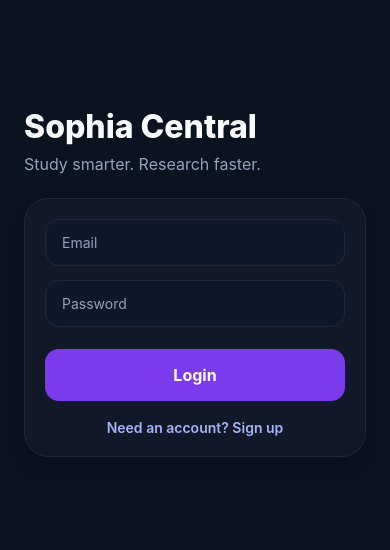
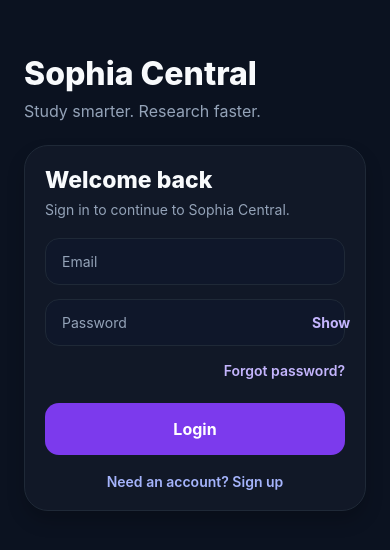
Before and after one commit to ReignnRule11/Sophia-Central-mobile, a React Native app: screen /Login in a window 390 px wide. Shown: the part 140-690 px from the top of the page. Built offline with nearby package versions, Linux system fonts and the light colour scheme; no server answers.

Commit message:
feat(auth): add password recovery and student lecturer selection

```diff
--- a/src/screens/LoginScreen.tsx
+++ b/src/screens/LoginScreen.tsx
@@ -1,6 +1,10 @@
 import React, { useState } from 'react';
 import { View, Text, TextInput, TouchableOpacity, StyleSheet, Alert, ScrollView } from 'react-native';
 import { useAuth } from '../context/AuthContext';
+import { apiClient } from '../config/api';
+
+type ScreenMode = 'login' | 'register' | 'forgot';
+type AccountRole = 'student' | 'lecturer';
 
 function getAuthErrorMessage(error: any): string {
   const raw = error?.response?.data?.message ?? error?.response?.data?.error ?? error?.message;
@@ -22,7 +26,7 @@ function getAuthErrorMessage(error: any): string {
 
 export default function LoginScreen() {
   const { signIn, register } = useAuth();
-  const [mode, setMode] = useState<'login' | 'register'>('login');
+  const [mode, setMode] = useState<ScreenMode>('login');
   const [firstName, setFirstName] = useState('');
   const [lastName, setLastName] = useState('');
   const [academicHandle, setAcademicHandle] = useState('');
@@ -31,11 +35,17 @@ export default function LoginScreen() {
   const [department, setDepartment] = useState('');
   const [email, setEmail] = useState('');
   const [password, setPassword] = useState('');
+  const [role, setRole] = useState<AccountRole>('student');
+  const [passwordVisible, setPasswordVisible] = useState(false);
   const [loading, setLoading] = useState(false);
 
   const handleSubmit = async () => {
-    if (!email.trim() || !password.trim()) {
-      Alert.alert('Missing details', 'Please enter your email and password.');
+    if (!email.trim()) {
+      Alert.alert('Email required', 'Please enter your email address.');
+      return;
+    }
+    if (mode !== 'forgot' && !password) {
+      Alert.alert('Password required', 'Please enter your password.');
       return;
     }
     if (mode === 'register' && (!firstName.trim() || !lastName.trim() || !academicHandle.trim())) {
@@ -44,7 +54,14 @@ export default function LoginScreen() {
     }
     try {
       setLoading(true);
-      if (mode === 'login') {
+      if (mode === 'forgot') {
+        await apiClient.post('/auth/password-reset/request', { email: email.trim() });
+        Alert.alert(
+          'Check your email',
+          'If an account exists for that email, password reset instructions will be sent. The link expires in 30 minutes.',
+        );
+        setMode('login');
+      } else if (mode === 'login') {
         await signIn(email.trim(), password);
       } else {
         await register({
@@ -53,17 +70,25 @@ export default function LoginScreen() {
           academicHandle: academicHandle.trim(),
           email: email.trim(),
           password,
+          role,
           ...(institution.trim() ? { institution: institution.trim() } : {}),
           ...(faculty.trim() ? { faculty: faculty.trim() } : {}),
           ...(department.trim() ? { department: department.trim() } : {}),
         });
       }
     } catch (error: any) {
-      Alert.alert('Authentication failed', getAuthErrorMessage(error));
+      Alert.alert(mode === 'forgot' ? 'Unable to request reset' : 'Authentication failed', getAuthErrorMessage(error));
     } finally {
       setLoading(false);
     }
   };
+
+  const title = mode === 'forgot' ? 'Reset your password' : mode === 'register' ? 'Create your account' : 'Welcome back';
+  const subtitle = mode === 'forgot'
+    ? 'Enter your account email and we will send a secure reset link.'
+    : mode === 'register'
+      ? 'Choose how you will use Sophia Central.'
+      : 'Sign in to continue to Sophia Central.';
 
   return (
     <ScrollView contentContainerStyle={styles.container} keyboardShouldPersistTaps="handled">
@@ -72,8 +97,32 @@ export default function LoginScreen() {
         <Text style={styles.subtitle}>Study smarter. Research faster.</Text>
       </View>
       <View style={styles.card}>
+        <Text style={styles.formTitle}>{title}</Text>
+        <Text style={styles.formSubtitle}>{subtitle}</Text>
+
         {mode === 'register' ? (
           <>
+            <Text style={styles.fieldLabel}>I am joining as</Text>
+            <View style={styles.roleRow}>
+              <TouchableOpacity
+                accessibilityRole="radio"
+                accessibilityState={{ selected: role === 'student' }}
+                style={[styles.roleOption, role === 'student' && styles.roleOptionSelected]}
+                onPress={() => setRole('student')}
+              >
+                <Text style={[styles.roleTitle, role === 'student' && styles.roleTitleSelected]}>Student</Text>
+                <Text style={styles.roleDescription}>Learn and access academic resources</Text>
+              </TouchableOpacity>
+              <TouchableOpacity
+                accessibilityRole="radio"
+                accessibilityState={{ selected: role === 'lecturer' }}
+                style={[styles.roleOption, role === 'lecturer' && styles.roleOptionSelected]}
+                onPress={() => setRole('lecturer')}
+              >
+                <Text style={[styles.roleTitle, role === 'lecturer' && styles.roleTitleSelected]}>Lecturer</Text>
+                <Text style={styles.roleDescription}>Teach and share learning resources</Text>
+              </TouchableOpacity>
+            </View>
             <TextInput placeholder="First name" value={firstName} onChangeText={setFirstName} style={styles.input} placeholderTextColor="#94A3B8" />
             <TextInput placeholder="Last name" value={lastName} onChangeText={setLastName} style={styles.input} placeholderTextColor="#94A3B8" />
             <TextInput placeholder="Academic handle (required)" value={academicHandle} onChangeText={setAcademicHandle} autoCapitalize="none" style={styles.input} placeholderTextColor="#94A3B8" />
@@ -82,14 +131,63 @@ export default function LoginScreen() {
             <TextInput placeholder="Department" value={department} onChangeText={setDepartment} style={styles.input} placeholderTextColor="#94A3B8" />
           </>
         ) : null}
-        <TextInput placeholder="Email" value={email} onChangeText={setEmail} autoCapitalize="none" keyboardType="email-address" style={styles.input} placeholderTextColor="#94A3B8" />
-        <TextInput placeholder="Password" value={password} onChangeText={setPassword} secureTextEntry style={styles.input} placeholderTextColor="#94A3B8" />
+
+        <TextInput
+          placeholder="Email"
+          value={email}
+          onChangeText={setEmail}
+          autoCapitalize="none"
+          keyboardType="email-address"
+          autoComplete="email"
+          style={styles.input}
+          placeholderTextColor="#94A3B8"
+        />
+
+        {mode !== 'forgot' ? (
+          <>
+            <View style={styles.passwordWrap}>
+              <TextInput
+                placeholder="Password"
+                value={password}
+                onChangeText={setPassword}
+                secureTextEntry={!passwordVisible}
+                autoCapitalize="none"
+                autoComplete={mode === 'register' ? 'new-password' : 'current-password'}
+                style={styles.passwordInput}
+                placeholderTextColor="#94A3B8"
+              />
+              <TouchableOpacity
+                accessibilityRole="button"
+                accessibilityLabel={passwordVisible ? 'Hide password' : 'Show password'}
+                onPress={() => setPasswordVisible((visible) => !visible)}
+                style={styles.visibilityButton}
+              >
+                <Text style={styles.visibilityText}>{passwordVisible ? 'Hide' : 'Show'}</Text>
+              </TouchableOpacity>
+            </View>
+            {mode === 'login' ? (
+              <TouchableOpacity style={styles.forgotLink} onPress={() => setMode('forgot')}>
+                <Text style={styles.linkText}>Forgot password?</Text>
+              </TouchableOpacity>
+            ) : null}
+          </>
+        ) : null}
+
         <TouchableOpacity style={[styles.primaryButton, loading && styles.disabled]} onPress={handleSubmit} disabled={loading}>
-          <Text style={styles.primaryButtonText}>{loading ? 'Please wait...' : mode === 'login' ? 'Login' : 'Create account'}</Text>
+          <Text style={styles.primaryButtonText}>
+            {loading ? 'Please wait...' : mode === 'login' ? 'Login' : mode === 'register' ? 'Create account' : 'Send reset link'}
+          </Text>
         </TouchableOpacity>
-        <TouchableOpacity onPress={() => setMode(mode === 'login' ? 'register' : 'login')}>
-          <Text style={styles.switchText}>{mode === 'login' ? 'Need an account? Sign up' : 'Already have an account? Login'}</Text>
-        </TouchableOpacity>
+
+        {mode === 'forgot' ? (
+          <TouchableOpacity onPress={() => setMode('login')}>
+            <Text style={styles.switchText}>Back to login</Text>
+          </TouchableOpacity>
+        ) : (
+          <TouchableOpacity onPress={() => { setMode(mode === 'login' ? 'register' : 'login'); setPasswordVisible(false); }}>
+            <Text style={styles.switchText}>{mode === 'login' ? 'Need an account? Sign up' : 'Already have an account? Login'}</Text>
+          </TouchableOpacity>
+        )}
       </View>
     </ScrollView>
   );
@@ -101,7 +199,22 @@ const styles = StyleSheet.create({
   title: { fontSize: 32, fontWeight: '800', color: '#F8FAFC', marginBottom: 8 },
   subtitle: { fontSize: 16, color: '#94A3B8' },
   card: { backgroundColor: '#111827', borderRadius: 24, padding: 20, borderWidth: 1, borderColor: '#1F2937', shadowColor: '#000', shadowOpacity: 0.2, shadowRadius: 18, shadowOffset: { width: 0, height: 10 } },
+  formTitle: { color: '#F8FAFC', fontSize: 23, fontWeight: '800', marginBottom: 6 },
+  formSubtitle: { color: '#94A3B8', fontSize: 14, lineHeight: 20, marginBottom: 18 },
+  fieldLabel: { color: '#E2E8F0', fontSize: 14, fontWeight: '700', marginBottom: 10 },
+  roleRow: { flexDirection: 'row', gap: 10, marginBottom: 16 },
+  roleOption: { flex: 1, minHeight: 86, padding: 12, borderRadius: 14, borderWidth: 1, borderColor: '#334155', backgroundColor: '#0F172A', justifyContent: 'center' },
+  roleOptionSelected: { borderColor: '#A78BFA', backgroundColor: '#241B42' },
+  roleTitle: { color: '#CBD5E1', fontWeight: '700', fontSize: 15, marginBottom: 5 },
+  roleTitleSelected: { color: '#DDD6FE' },
+  roleDescription: { color: '#94A3B8', fontSize: 11, lineHeight: 15 },
   input: { backgroundColor: '#0F172A', color: '#F8FAFC', borderRadius: 14, paddingHorizontal: 16, paddingVertical: 14, marginBottom: 14, borderWidth: 1, borderColor: '#1F2937' },
+  passwordWrap: { flexDirection: 'row', alignItems: 'center', backgroundColor: '#0F172A', borderRadius: 14, marginBottom: 8, borderWidth: 1, borderColor: '#1F2937' },
+  passwordInput: { flex: 1, color: '#F8FAFC', paddingHorizontal: 16, paddingVertical: 14 },
+  visibilityButton: { paddingHorizontal: 16, paddingVertical: 12 },
+  visibilityText: { color: '#C4B5FD', fontWeight: '700' },
+  forgotLink: { alignSelf: 'flex-end', paddingVertical: 8, marginBottom: 8 },
+  linkText: { color: '#C4B5FD', fontWeight: '600' },
   primaryButton: { backgroundColor: '#7C3AED', borderRadius: 14, paddingVertical: 16, alignItems: 'center', marginTop: 8 },
   primaryButtonText: { color: '#FFFFFF', fontSize: 16, fontWeight: '700' },
   disabled: { opacity: 0.6 },
```
